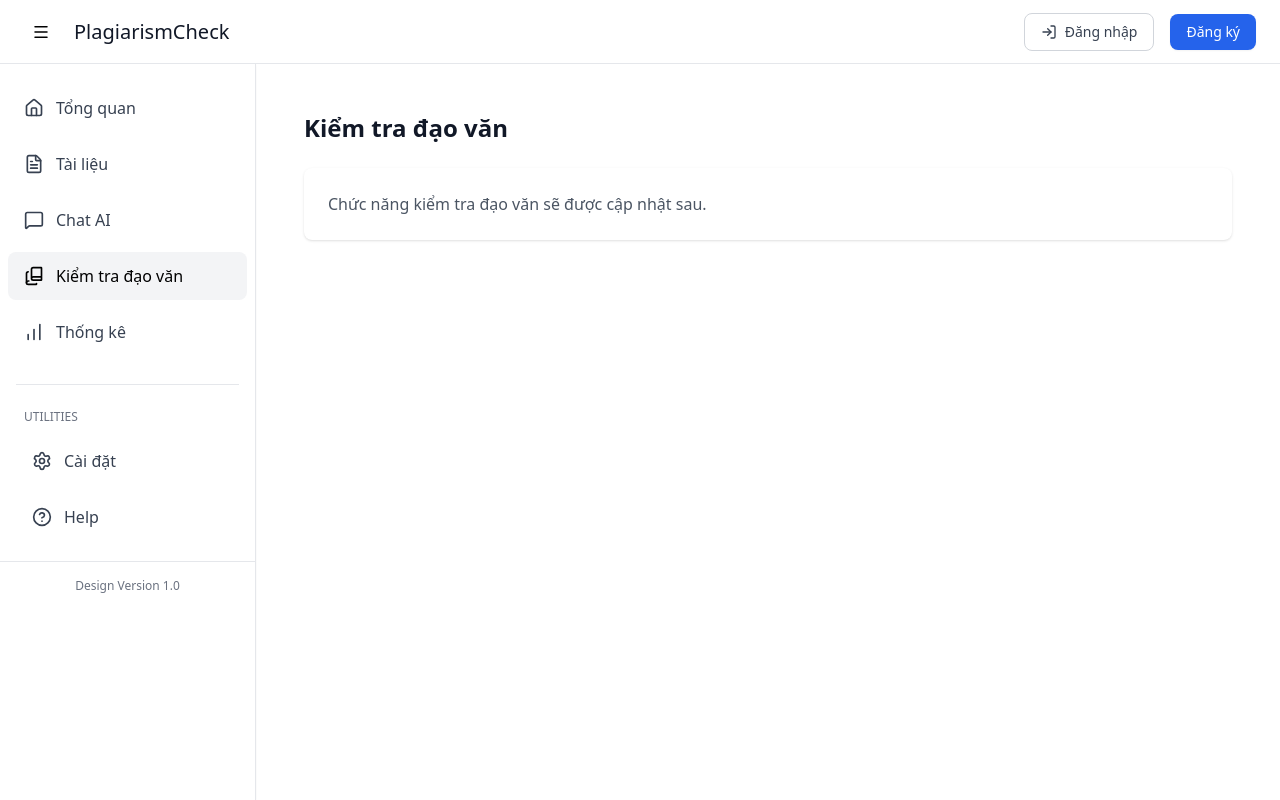
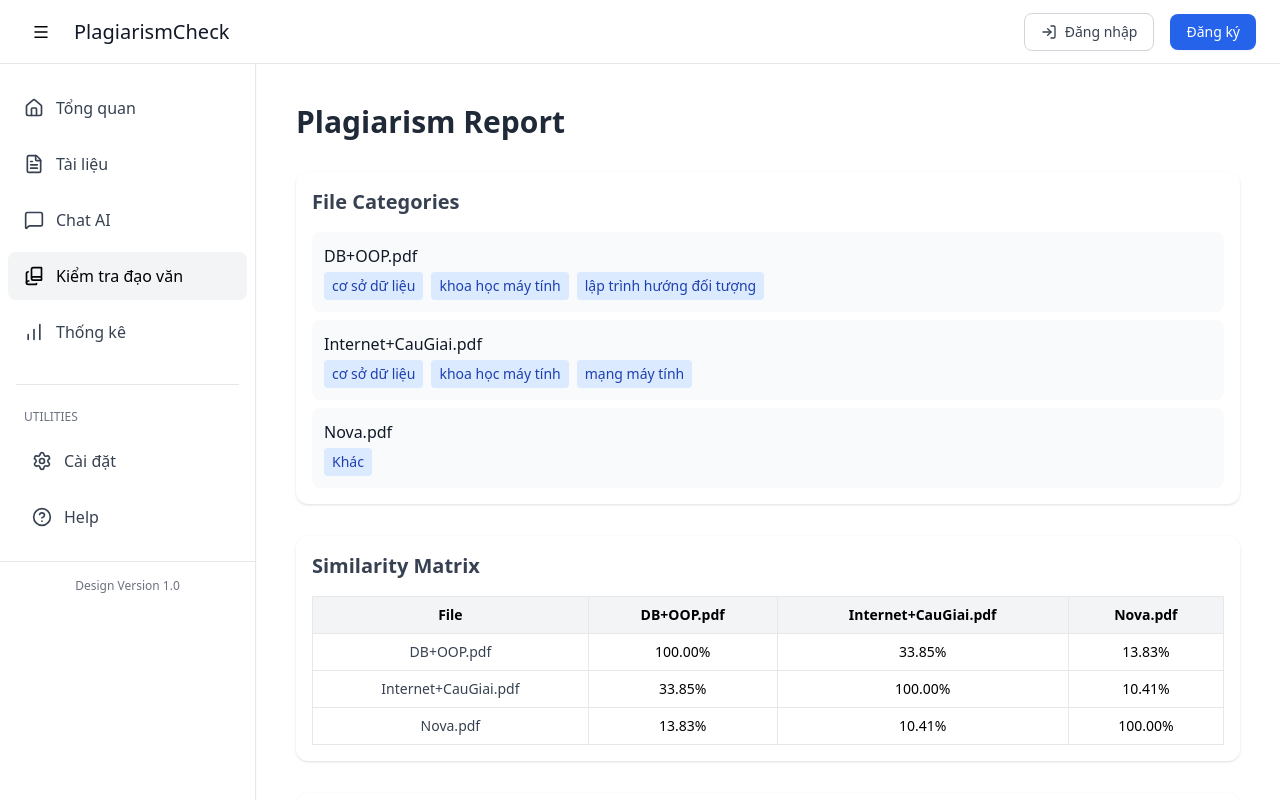
Before and after one commit to NovaSeele/PlagiarismSystem_FE2.0, a Vue app: page /plagiarism-check in a window 1280 px wide. Built offline with nearby package versions, Linux system fonts and the light colour scheme.

Commit message:
add Plagiarism Page template

```diff
--- a/src/views/PlagiarismCheck.vue
+++ b/src/views/PlagiarismCheck.vue
@@ -1,14 +1,156 @@
 <template>
-    <div class="flex-1 p-8">
-      <h1 class="text-2xl font-bold text-gray-900 mb-6">Kiểm tra đạo văn</h1>
-      <div class="bg-white rounded-lg shadow p-6">
-        <p class="text-gray-600">Chức năng kiểm tra đạo văn sẽ được cập nhật sau.</p>
+  <div class="p-6 max-w-6xl mx-auto space-y-8">
+    <h1 class="text-3xl font-bold text-gray-800">Plagiarism Report</h1>
+
+    <!-- File Categories -->
+    <div class="bg-white rounded-xl shadow p-4">
+      <h2 class="text-xl font-semibold mb-4 text-gray-700">File Categories</h2>
+      <ul class="space-y-2">
+        <li v-for="(categories, file) in fileCategories" :key="file" class="bg-gray-50 p-3 rounded-lg">
+          <p class="font-medium text-gray-900">{{ file }}</p>
+          <div class="flex flex-wrap mt-1 gap-2">
+            <span v-for="category in categories" :key="category" class="bg-blue-100 text-blue-800 text-sm px-2 py-1 rounded">
+              {{ category }}
+            </span>
+          </div>
+        </li>
+      </ul>
+    </div>
+
+    <!-- Similarity Matrix -->
+    <div class="bg-white rounded-xl shadow p-4 overflow-auto">
+      <h2 class="text-xl font-semibold mb-4 text-gray-700">Similarity Matrix</h2>
+      <table class="min-w-full text-sm text-center border border-gray-200">
+        <thead class="bg-gray-100">
+          <tr>
+            <th class="border px-4 py-2">File</th>
+            <th v-for="file in fileList" :key="file" class="border px-4 py-2">{{ file }}</th>
+          </tr>
+        </thead>
+        <tbody>
+          <tr v-for="(row, rowFile) in comparisonMatrix" :key="rowFile">
+            <td class="border px-4 py-2 font-medium text-gray-700">{{ rowFile }}</td>
+            <td v-for="file in fileList" :key="file" class="border px-4 py-2">
+              {{ row[file].toFixed(2) }}%
+            </td>
+          </tr>
+        </tbody>
+      </table>
+    </div>
+
+    <!-- Detailed Report -->
+    <div class="bg-white rounded-xl shadow p-4">
+      <h2 class="text-xl font-semibold mb-4 text-gray-700">Detailed Report</h2>
+      <div class="mb-4">
+        <label for="pairSelect" class="block text-sm font-medium text-gray-600 mb-1">Select File Pair</label>
+        <select id="pairSelect" v-model="selectedPair" class="w-full border-gray-300 rounded p-2">
+          <option disabled value="">-- Select a Pair --</option>
+          <option v-for="pair in reportPairs" :key="pair" :value="pair">
+            {{ pair }}
+          </option>
+        </select>
+      </div>
+
+      <div v-if="selectedPair" class="border-t pt-4 space-y-2">
+        <p><span class="font-medium text-gray-700">Similarity:</span> {{ detailedReport[selectedPair].similarity_percentage }}</p>
+        <p><span class="font-medium text-gray-700">Raw Score:</span> {{ detailedReport[selectedPair].raw_score.toFixed(4) }}</p>
+        <div>
+          <p class="font-medium text-gray-700 mb-1">Components:</p>
+          <ul class="list-disc list-inside text-gray-600">
+            <li>Jaccard: {{ detailedReport[selectedPair].components.jaccard.toFixed(4) }}</li>
+            <li>Minhash: {{ detailedReport[selectedPair].components.minhash.toFixed(4) }}</li>
+            <li>Transformer: {{ detailedReport[selectedPair].components.transformer.toFixed(4) }}</li>
+          </ul>
+        </div>
       </div>
     </div>
-  </template>
+  </div>
+</template>
 
-<script>
-  export default {
-    name: 'PlagiarismCheck'
+<script setup>
+import { ref, computed } from 'vue'
+
+// Placeholder JSON data
+const jsonData = {
+  comparison_matrix: {
+    "DB+OOP.pdf": {
+      "DB+OOP.pdf": 100,
+      "Internet+CauGiai.pdf": 33.851402282714844,
+      "Nova.pdf": 13.834661483764648
+    },
+    "Internet+CauGiai.pdf": {
+      "DB+OOP.pdf": 33.851402282714844,
+      "Internet+CauGiai.pdf": 100,
+      "Nova.pdf": 10.414593696594238
+    },
+    "Nova.pdf": {
+      "DB+OOP.pdf": 13.834661483764648,
+      "Internet+CauGiai.pdf": 10.414593696594238,
+      "Nova.pdf": 100
+    }
+  },
+  detailed_report: {
+    "DB+OOP.pdf vs Internet+CauGiai.pdf": {
+      similarity_percentage: "33.85%",
+      raw_score: 0.33851402282714843,
+      components: {
+        jaccard: 0.031746031746031744,
+        minhash: 0.0546875,
+        transformer: 0.7814599275588989
+      }
+    },
+    "DB+OOP.pdf vs Nova.pdf": {
+      similarity_percentage: "13.83%",
+      raw_score: 0.1383466148376465,
+      components: {
+        jaccard: 0,
+        minhash: 0,
+        transformer: 0.34586653113365173
+      }
+    },
+    "Internet+CauGiai.pdf vs Nova.pdf": {
+      similarity_percentage: "10.41%",
+      raw_score: 0.10414593696594238,
+      components: {
+        jaccard: 0,
+        minhash: 0,
+        transformer: 0.260364830493927
+      }
+    }
+  },
+  file_categories: {
+    "DB+OOP.pdf": [
+      "cơ sở dữ liệu",
+      "khoa học máy tính",
+      "lập trình hướng đối tượng"
+    ],
+    "Internet+CauGiai.pdf": [
+      "cơ sở dữ liệu",
+      "khoa học máy tính",
+      "mạng máy tính"
+    ],
+    "Nova.pdf": [
+      "Khác"
+    ]
   }
+}
+
+// Extract data for use in template
+const comparisonMatrix = ref(jsonData.comparison_matrix)
+const detailedReport = ref(jsonData.detailed_report)
+const fileCategories = ref(jsonData.file_categories)
+const reportPairs = computed(() => Object.keys(detailedReport.value))
+const fileList = computed(() => Object.keys(comparisonMatrix.value))
+const selectedPair = ref('')
 </script>
+
+<style scoped>
+/* Optional: Customize scrollbar for matrix table if overflowing */
+table::-webkit-scrollbar {
+  height: 8px;
+}
+table::-webkit-scrollbar-thumb {
+  background: #cbd5e1;
+  border-radius: 4px;
+}
+</style>
```
